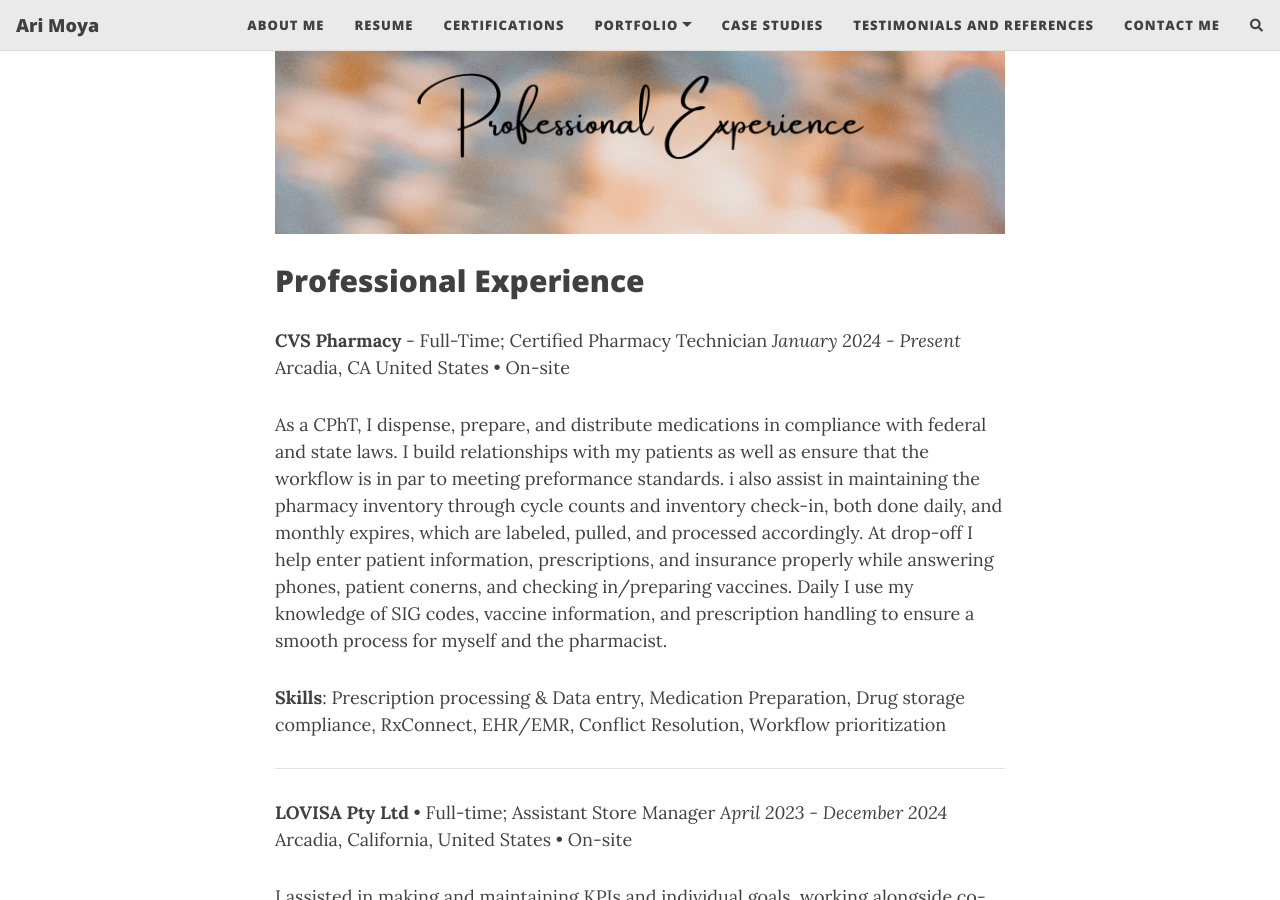
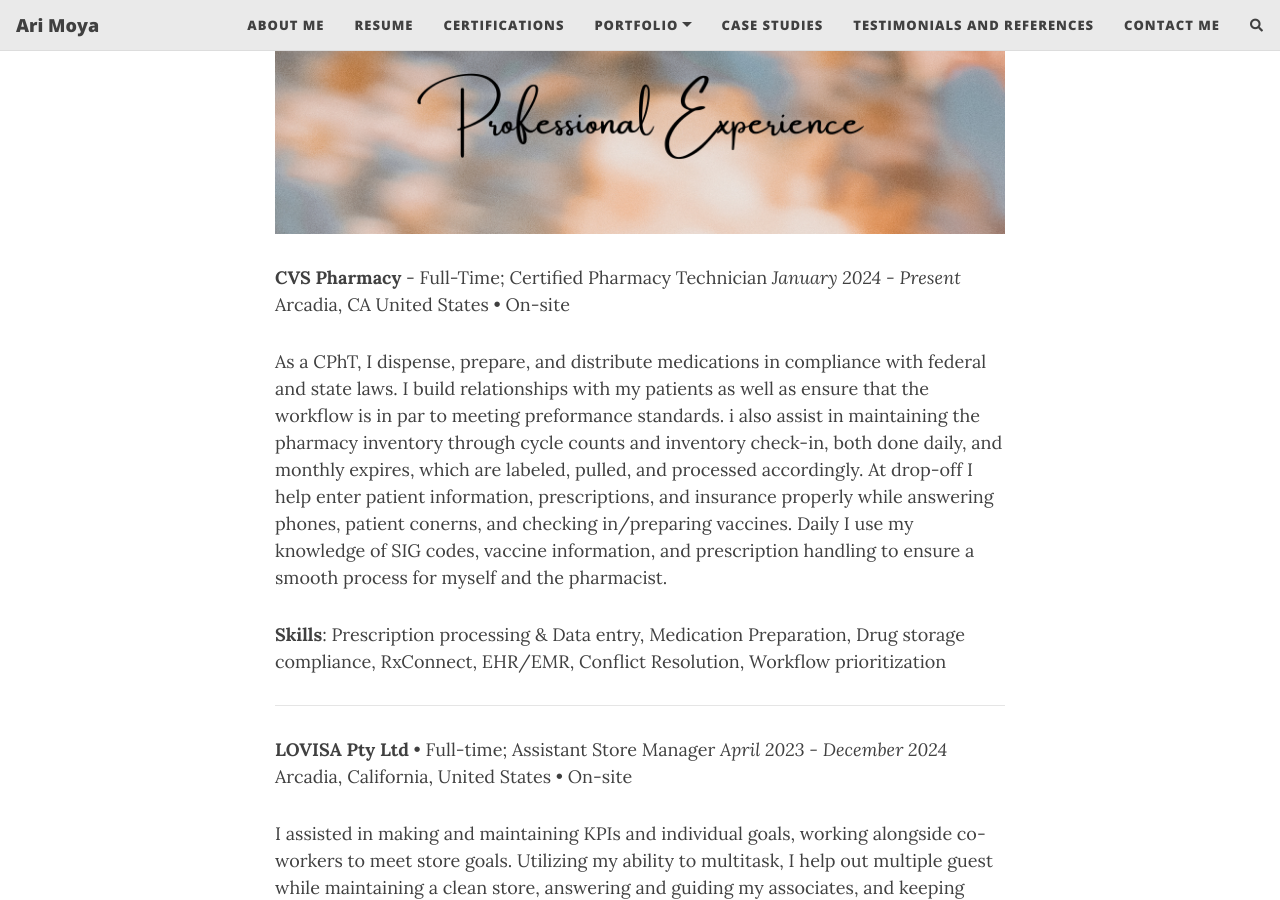
Before and after one commit to aiybusp/aiybusp.github.io, a Jekyll site: the page built from resume.md, in a window 1280 px wide and 900 px high, scrolled down 326 px. Built offline with Jekyll 4.4.1, drawn with Linux system fonts in a browser that asks for light colours; nearby versions of some CDN libraries; comment, search, counter and statistics services are not loaded.

Commit message:
Update resume.md
remove double title

```diff
--- a/resume.md
+++ b/resume.md
@@ -8,7 +8,6 @@ permalink: /resume/
 </p>
 
 
-## Professional Experience
 
 **CVS Pharmacy** - Full-Time; Certified Pharmacy Technician
 *January 2024 - Present*
```
